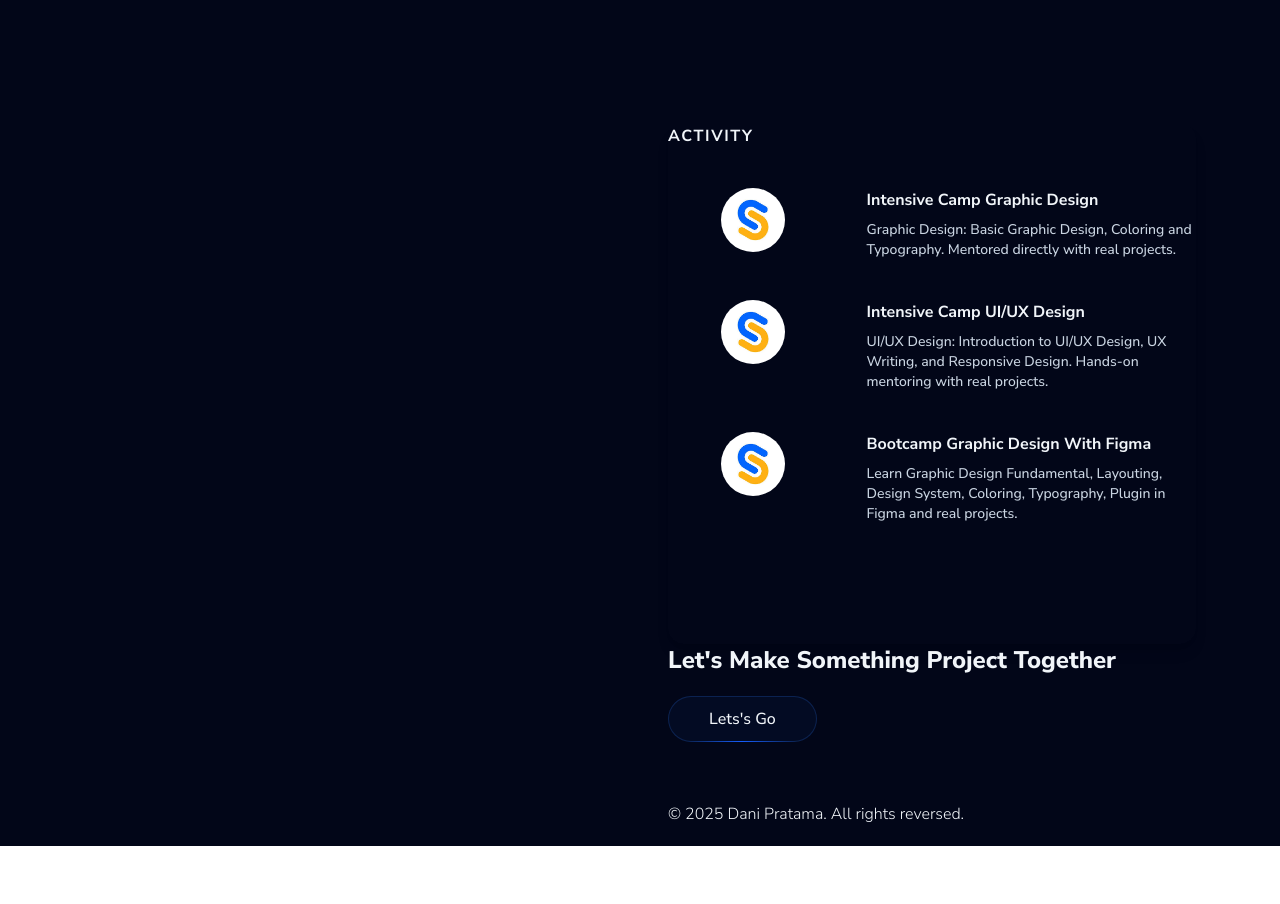
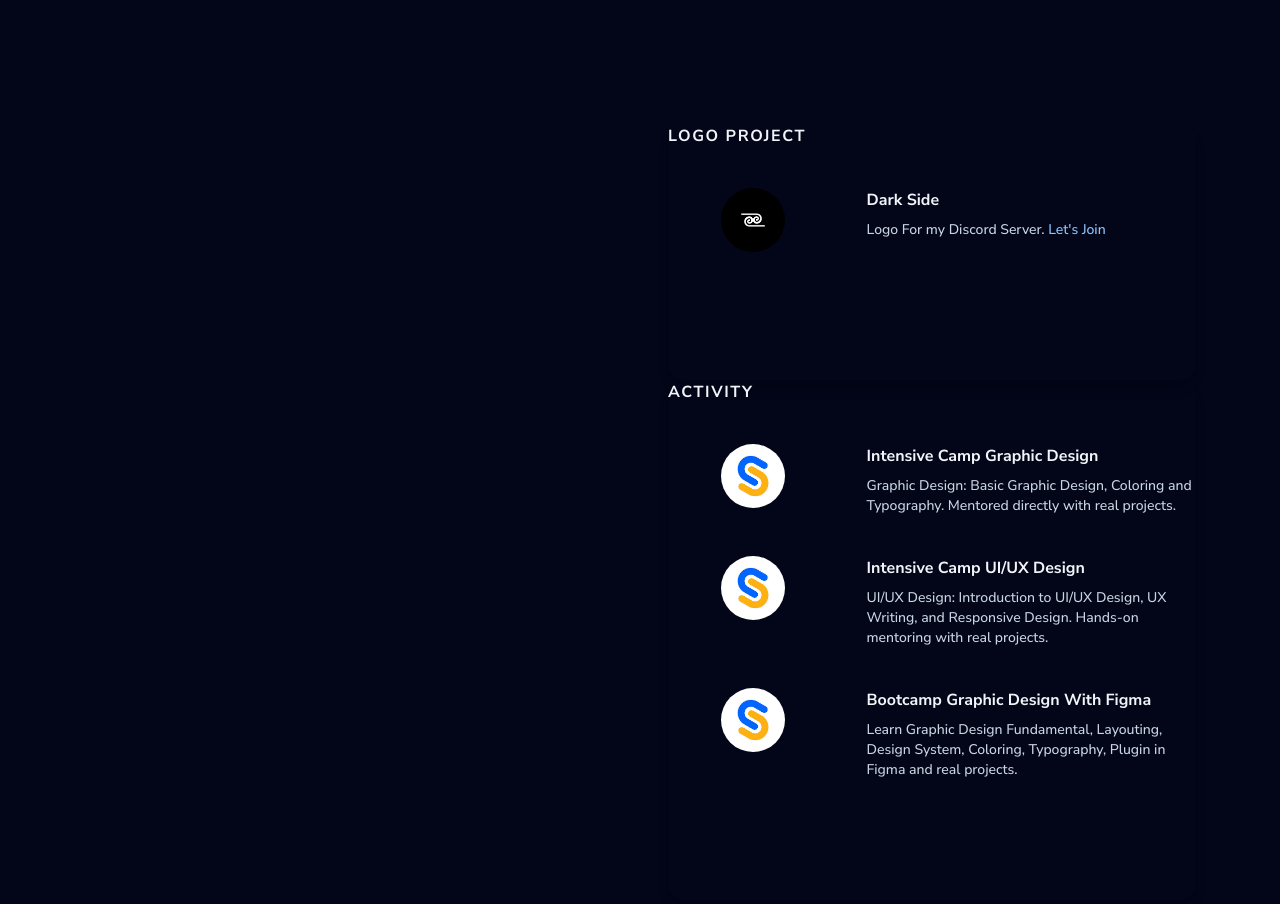
Before and after one commit to rvfdl/portofolio, a React (Vite) app: page / in a window 1280 px wide. Shown: the part 1400-2304 px from the top of the page. Before the commit the page ends 2246 px from the top, so only its background shows below. Built offline with nearby package versions, Linux system fonts and the light colour scheme.

Commit message:
Menambahkan halaman logo project

```diff
--- a/src/components/Content.tsx
+++ b/src/components/Content.tsx
@@ -1,5 +1,6 @@
 import About from './About'
 import Project from './Project'
+import Logo from './Project-Logo'
 import Skill from './Skill'
 import Footer from './Footer'
 import Activity from './Activity'
@@ -11,6 +12,7 @@ const Content = () => {
         <About/>
         <Skill/>
         <Project />
+        <Logo />
         <Activity />
         <Footer/>
       </div>
--- /dev/null
+++ b/src/components/Project-Logo.tsx
@@ -0,0 +1,61 @@
+import { JSX } from "react";
+import logods from "../assets/LOGO BG BLACK.png"
+
+interface ActivityItemProps {
+  imageSrc: string;
+  title: string;
+  description: string | JSX.Element;
+}
+
+const ActivityItem: React.FC<ActivityItemProps> = ({ imageSrc, title, description }) => (
+  <li className="relative flex items-start gap-4 pb-10">
+    <div className="relative flex flex-col items-center w-1/3">
+      <img src={imageSrc} alt={title} className="w-16 h-16 object-cover rounded-full z-10" />
+      <div className="w-px flex-1 mt-2" />
+    </div>
+    <div className="w-2/3 pl-3">
+      <h3 className="text-md nunito-sans font-bold text-slate-100">{title}</h3>
+      <p className="text-slate-300 mt-2 max-w-lg text-sm nunito-sans font-medium">{description}</p>
+    </div>
+  </li>
+);
+
+const Activity: React.FC = () => {
+  const activities = [
+    {
+      imageSrc: logods,
+      title: "Dark Side",
+      description: (
+      <>
+        Logo For my Discord Server.{" "}
+        <a
+          href="https://discord.gg/9PkTGkfVAf"
+          className="text-blue-300 hover:underline"
+          target="_blank"
+          rel="noopener noreferrer"
+        >
+          Let's Join
+        </a>
+      </>
+    ),
+    },
+  ];
+
+  return (
+    <section className="rounded-2xl shadow-lg pb-20">
+      <h2 className="nunito-sans font-bold uppercase tracking-widest pb-10">LOGO PROJECT</h2>
+      <ul className="relative">
+        {activities.map((activity, index) => (
+          <ActivityItem
+            key={index}
+            imageSrc={activity.imageSrc}
+            title={activity.title}
+            description={activity.description}
+          />
+        ))}
+      </ul>
+    </section>
+  );
+};
+
+export default Activity;
```
Also changed, not shown: src/assets/LOGO BG BLACK.png (added).
